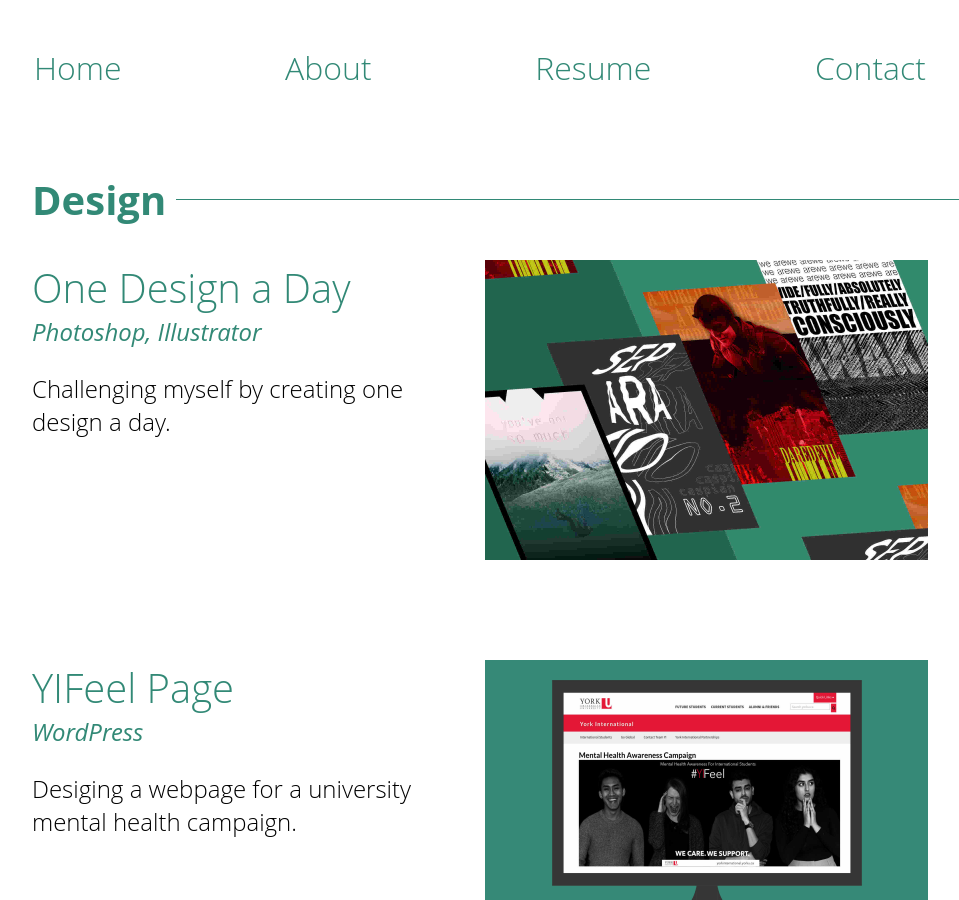
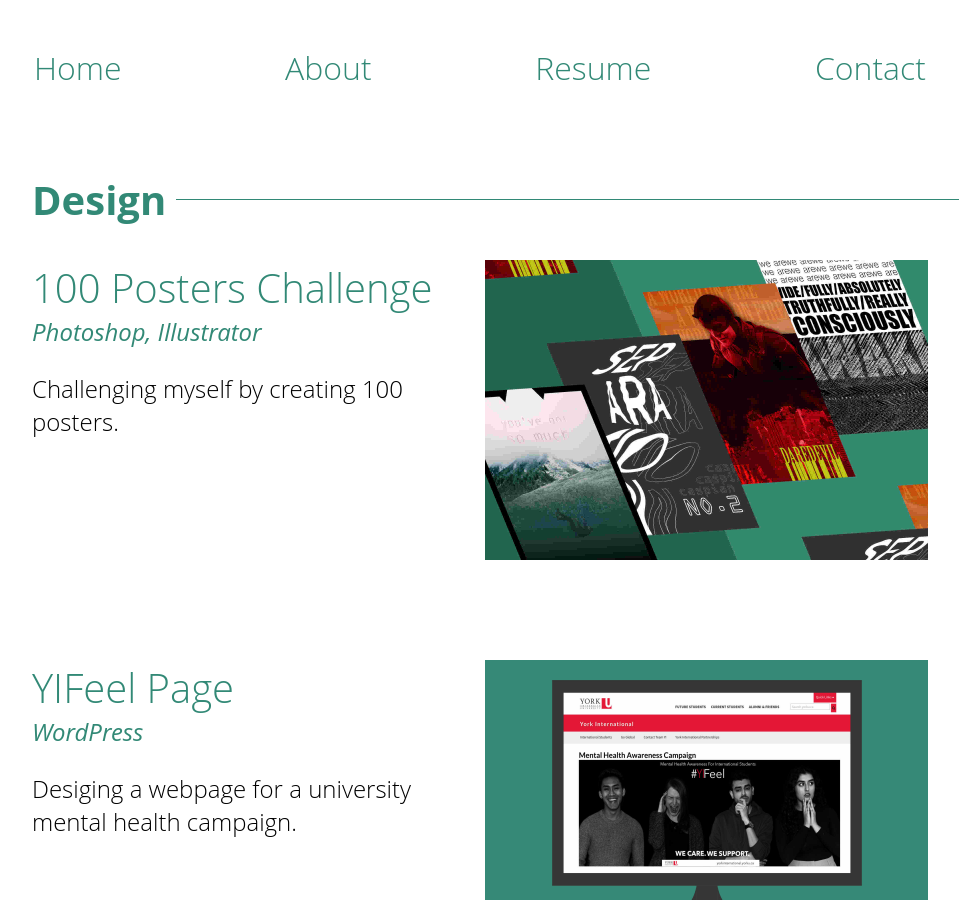
Before and after one commit to aubreymae/papayadots-portfolio, a Jekyll site: the page built from index.html, in a window 1280 px wide and 900 px high, scrolled down 934 px. Shown: the whole window, without its empty margins (160-1119 px from the left). Built offline with Jekyll 4.4.1, drawn with Linux system fonts in a browser that asks for light colours.

Commit message:
Changed design page

```diff
--- a/index.html
+++ b/index.html
@@ -20,9 +20,9 @@ title: Aubrey Garcia's Portfolio
     <!-- One Design a Day -->
     <div class="section-body-item">
         <div class="section-body-item-desc">
-            <a class="home-project-link" href="/odad.html#to-heading-title"><h3>One Design a Day</h3>
+            <a class="home-project-link" href="/odad.html#to-heading-title"><h3>100 Posters Challenge</h3>
             <small>Photoshop, Illustrator</small>
-            <p class="section-body-item-desc-text">Challenging myself by creating one design a day.</p></a>
+            <p class="section-body-item-desc-text">Challenging myself by creating 100 posters.</p></a>
         </div>
         <div class="section-body-item-img">
             <img src="/assets/odad/odad-graphic.jpg" alt="Stock" width="100%" height="100%">
--- a/odad.html
+++ b/odad.html
@@ -11,7 +11,7 @@ title: Aubrey Garcia's Portfolio
     <!-- CONTENT BODY -->
     <div id="content-body">
         <h3>Context</h3>
-        <p>I've been brimming with ideas for posters, editorial pieces, and interfaces that I decided to challenge myself by creating one design a day. Below are some examples of what I've done since I started.</p>
+        <p>I've been brimming with ideas for styles and mood for posters that I decided to challenge myself by creating 100 pieces. Below are some examples of what I've done since I started.</p>
         <p>You can find the entirety of this series on the Instagram account <a href="https://www.instagram.com/a7brey">@a7brey</a>.</p>
 
         <div class="gallery">
```
